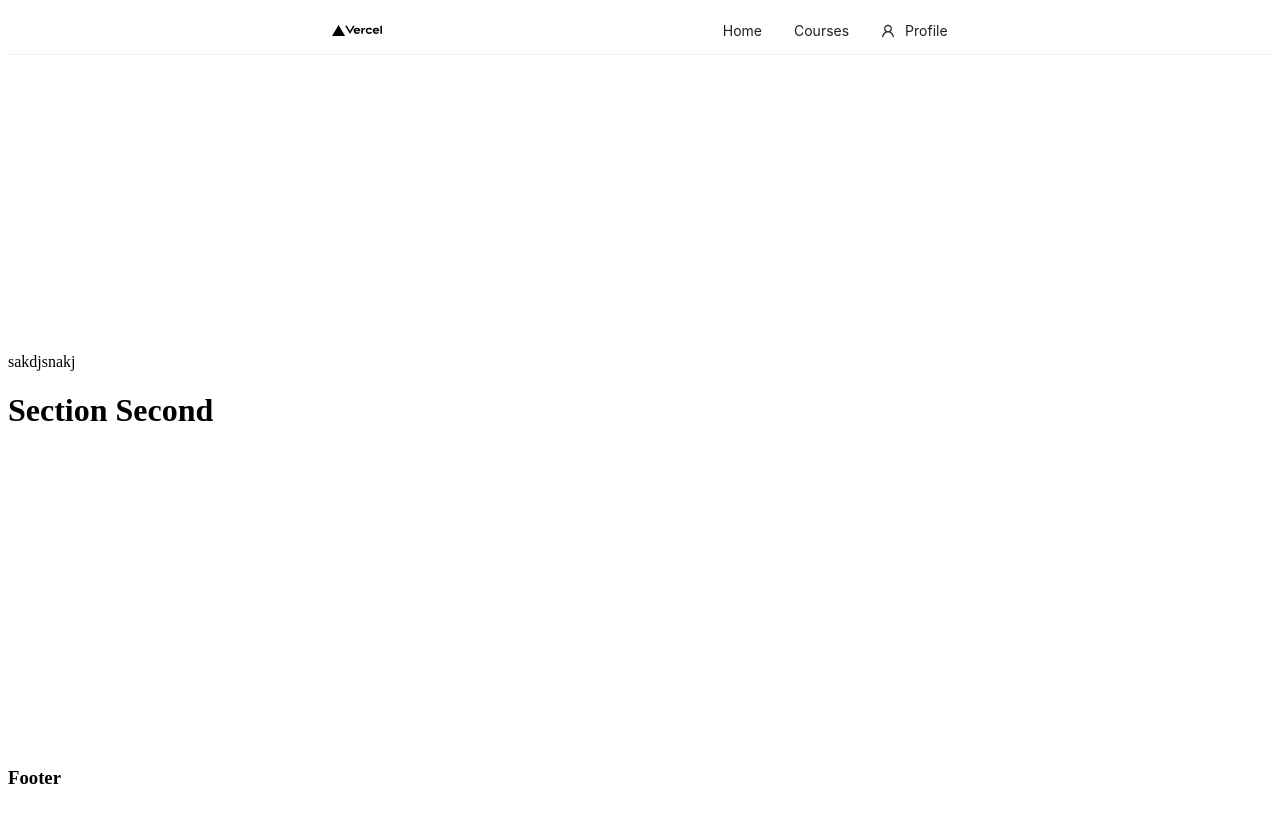
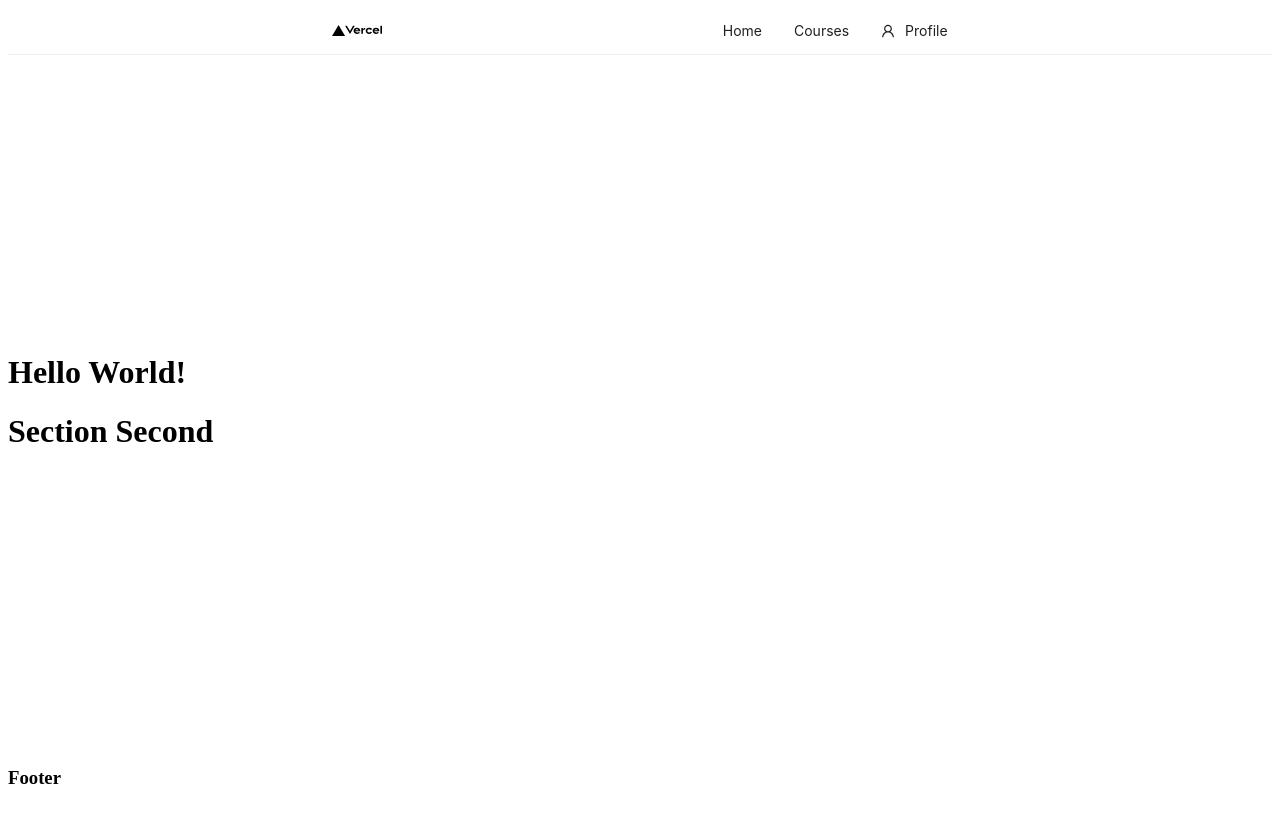
Before and after one commit to alisherova/teacher_muzaffar, a Next.js app: page / in a window 1280 px wide. Built offline with nearby package versions, Linux system fonts and the light colour scheme.

Commit message:
some changes

```diff
--- a/app/home/components/section1/index.tsx
+++ b/app/home/components/section1/index.tsx
@@ -3,7 +3,7 @@ import React from 'react';
 const SectionFirst = () => {
   return (
     <div>
-      sakdjsnakj
+      <h1>Hello World!</h1>
     </div>
   );
 };
```
